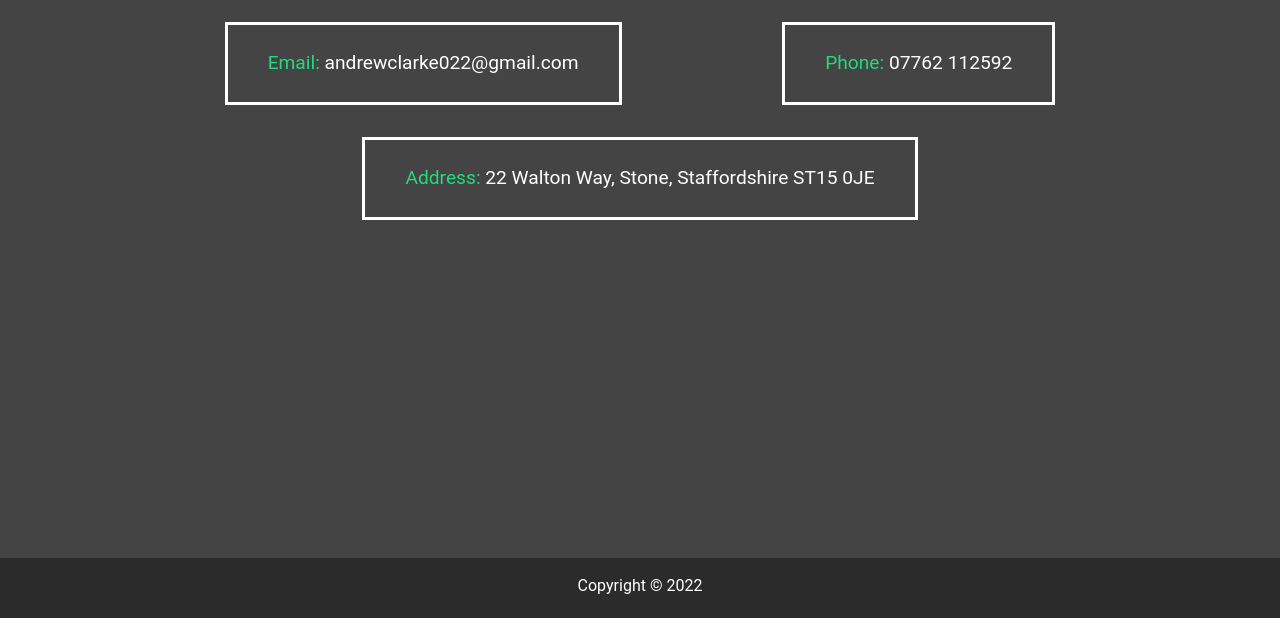
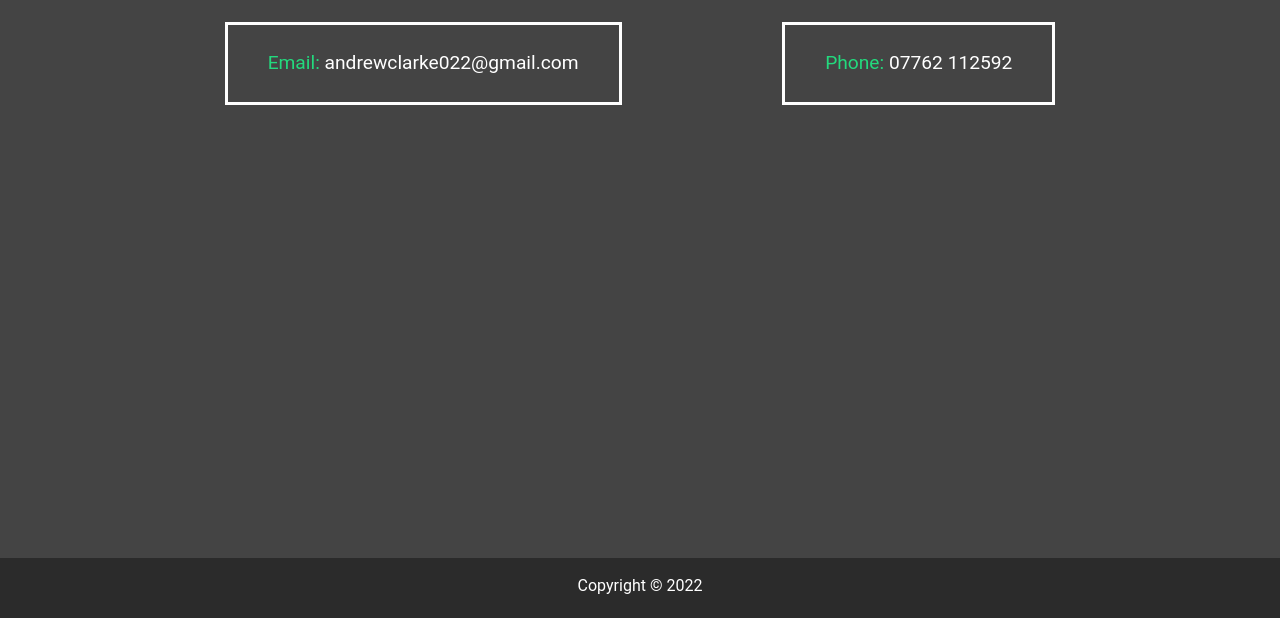
Before and after one commit to Barabbus/MyPortfolio, a website: page dist/contact.html in a window 1280 px wide. Shown: the part 182-800 px from the top of the page. Drawn offline with Linux system fonts and the light colour scheme.

Commit message:
Update contact.html

```diff
--- a/dist/contact.html
+++ b/dist/contact.html
@@ -59,9 +59,6 @@
             <div>
                 <span class="text-secondary">Phone: </span>07762 112592
             </div>
-            <div>
-                <span class="text-secondary">Address: </span>22 Walton Way, Stone, Staffordshire ST15 0JE
-            </div>
         </div>
 
     </main>
```
